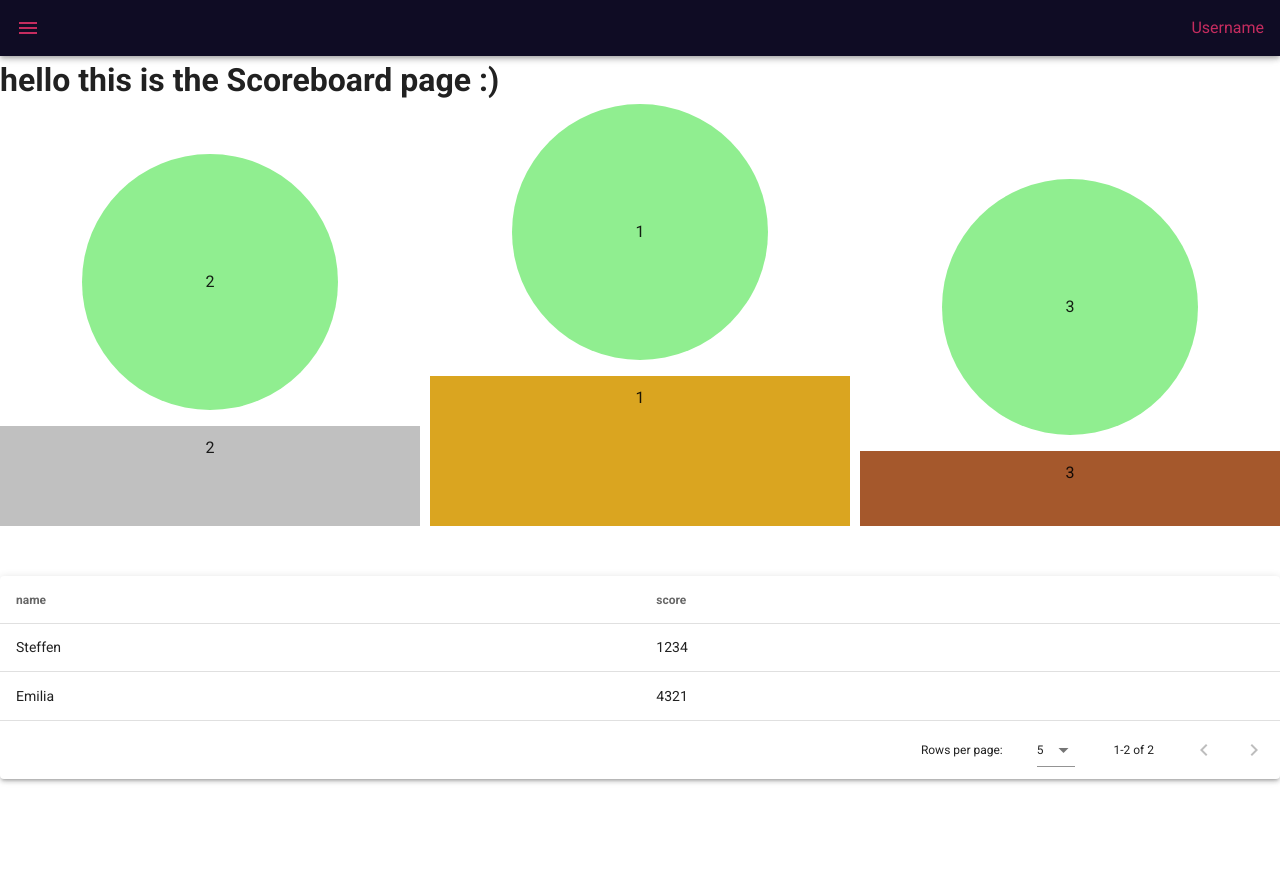
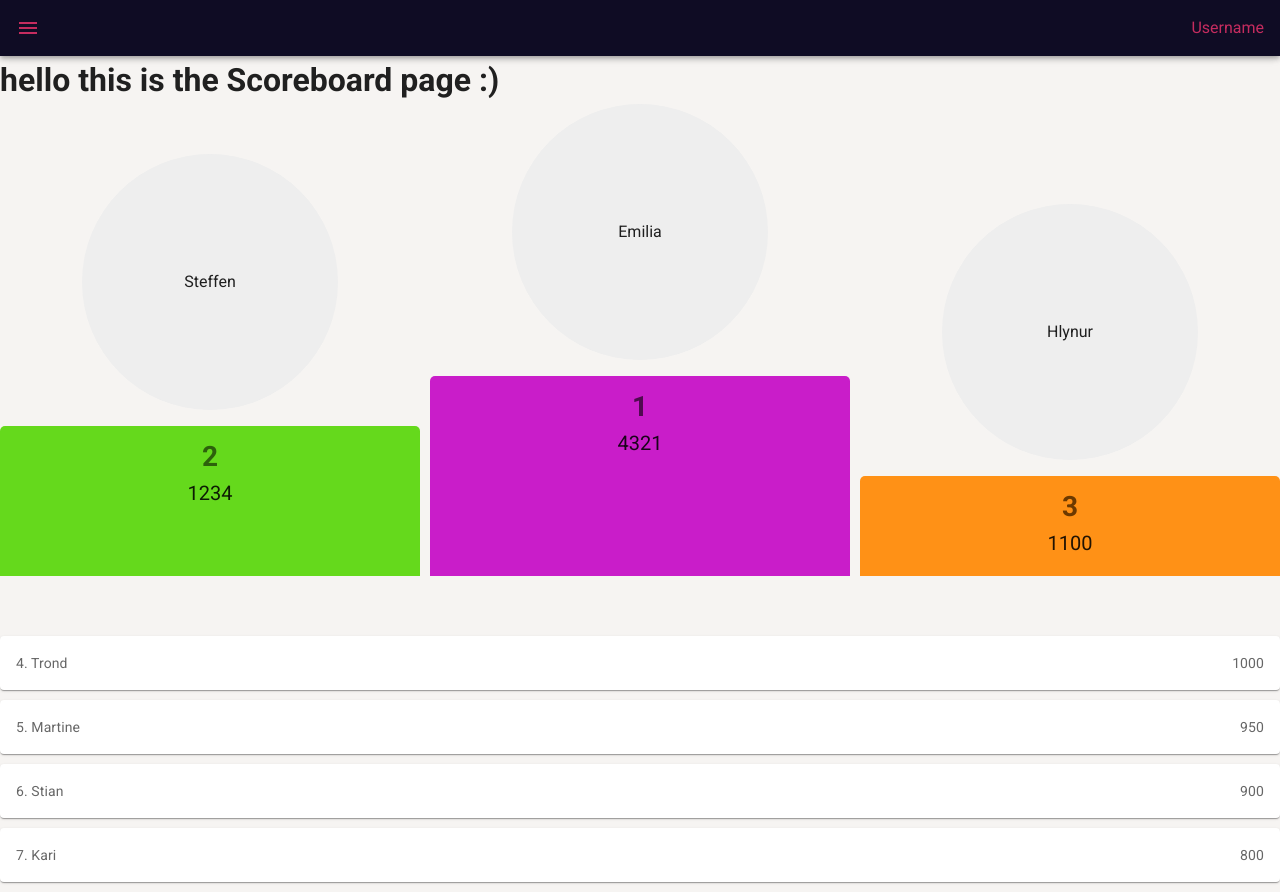
Before and after one commit to stelar7/smartcraft-hackathon-2022-gunnar, a Nuxt app in the folder frontend/: page /scoreboard in a window 1280 px wide. Before the commit the page ends 800 px from the top, so only its background shows below. Built offline with nearby package versions, Linux system fonts and the light colour scheme.

Commit message:
change score table to score list, change podium colors, create scoreboard dynamically, add background to application

```diff
--- a/frontend/components/PodiumStep.vue
+++ b/frontend/components/PodiumStep.vue
@@ -1,8 +1,9 @@
 <template>
-    <div class="step-container">
-        <p class="avatar">{{step}}</p>
+    <div :class="['step-container', 'step-container-' + step]" v-if="step < 4">
+        <p class="avatar">{{item.name}}</p>
         <div :class="[styleForStep, 'step']">
-            {{step}}
+            <p class="podium-title">{{step}}</p>
+            <p class="podium-score">{{item.score}}</p>
         </div>
     </div>
 </template>
@@ -10,7 +11,7 @@
 <script>
 export default {
   name: 'PodiumStep',
-  props: ["step"],
+  props: ["step", "item"],
   computed: {
     styleForStep() {
         return "step" + this.step;
@@ -19,39 +20,67 @@ export default {
 };
 </script>
 
-<style>
+<style lang="scss" scoped>
     .step-container {
         display: flex;
         flex-direction: column;
         align-items: center;
         margin-bottom: 50px;
-        width: 100%;
+        width: 90%;
+        max-width: 100%;
         padding: 0 5px;
+        &-1 {
+            order: 2;
+        }
+        &-2 {
+            order: 1;
+        }
+        &-3 {
+            order: 3;
+        }
     }
     .step {
+        font-size: 20px;
         width: 100%;
         display: flex;
-        justify-content: center;
+        flex-direction: column;
+        align-items: center;
+        justify-content: flex-start;
         padding-top: 10px;
         box-sizing: border-box;
+        border-radius: 5px 5px 0 0;
+        .podium-title {
+            font-size: 28px;
+            font-weight: bold;
+            margin: 0;
+        }
     }
     .step1 {
-        height: 150px;
-        background-color: goldenrod;
+        height: 200px;
+        background-color: #c91dc9;
+        .podium-title {
+            color: #4e0b4e;
+        }
     }
     .step2 {
-        height: 100px;
-        background-color: silver;
+        height: 150px;
+        background-color: #65d91c;
+        .podium-title {
+            color: #2d610c;
+        }
     }
     .step3 {
-        height: 75px;
-        background-color: rgb(165, 88, 44);
+        height: 100px;
+        background-color: #ff9116;
+        .podium-title {
+            color: #6c3900;
+        }
     }
     .avatar {
         width: 20vw;
         height: 20vw;
         border-radius: 100%;
-        background-color: lightgreen;
+        background-color: #eee;
         display: flex;
         justify-content: center;
         align-items: center;
--- a/frontend/components/ScoreTable.vue
+++ b/frontend/components/ScoreTable.vue
@@ -1,10 +1,17 @@
 <template>
-  <v-data-table
-    :headers="headers"
-    :items="scores"
-    :items-per-page="5"
-    class="elevation-3"
-  ></v-data-table>
+  <div>
+    <v-card
+      class="list-item-wrapper"
+      v-for="(score, index) in scores"
+      :key="score.name"
+      elevation="1"
+    >
+    <v-card-subtitle class="d-flex justify-space-between" v-if="index > 2">
+      <div>{{ index + 1 + ". " + score.name }}</div>
+      <div>{{ score.score }}</div>
+    </v-card-subtitle>
+  </v-card>
+  </div>
 </template>
 
 <script>
@@ -27,3 +34,9 @@ export default {
   }
 };
 </script>
+
+<style>
+  .list-item-wrapper {
+    margin-bottom: 10px;
+  }
+</style>
--- a/frontend/layouts/default.vue
+++ b/frontend/layouts/default.vue
@@ -61,5 +61,6 @@ export default {
 .app {
   height: 100%;
   margin-top: 56px;
+  background: #F6F4F2;
 }
 </style>
--- a/frontend/nuxt.config.js
+++ b/frontend/nuxt.config.js
@@ -75,7 +75,8 @@ export default {
           info: colors.teal.lighten1,
           warning: colors.amber.base,
           error: colors.deepOrange.accent4,
-          success: colors.green.accent3
+          success: colors.green.accent3,
+          background: "#F6F4F2",
         }
       }
     }
--- a/frontend/pages/scoreboard.vue
+++ b/frontend/pages/scoreboard.vue
@@ -2,9 +2,12 @@
   <div>
     <h1>hello this is the Scoreboard page :)</h1>
     <div class="podium-container">
-      <PodiumStep step="2" />
-      <PodiumStep step="1" />
-      <PodiumStep step="3" />
+      <PodiumStep
+        v-for="(score, index) in scores"
+        :key="score.name"
+        :item="score"
+        :step="index + 1"
+      />
     </div>
     <ScoreTable :scores="scores" />
   </div>
@@ -17,13 +20,33 @@ export default {
     return {
       scores: [
         {
+          name: "Emilia",
+          score: 4321,
+        },
+        {
           name: "Steffen",
           score: 1234,
         },
         {
-          name: "Emilia",
-          score: 4321,
-        }
+          name: "Hlynur",
+          score: 1100,
+        },
+        {
+          name: "Trond",
+          score: 1000,
+        },
+        {
+          name: "Martine",
+          score: 950,
+        },
+        {
+          name: "Stian",
+          score: 900,
+        },
+        {
+          name: "Kari",
+          score: 800,
+        },
       ]
     }
   }
```
